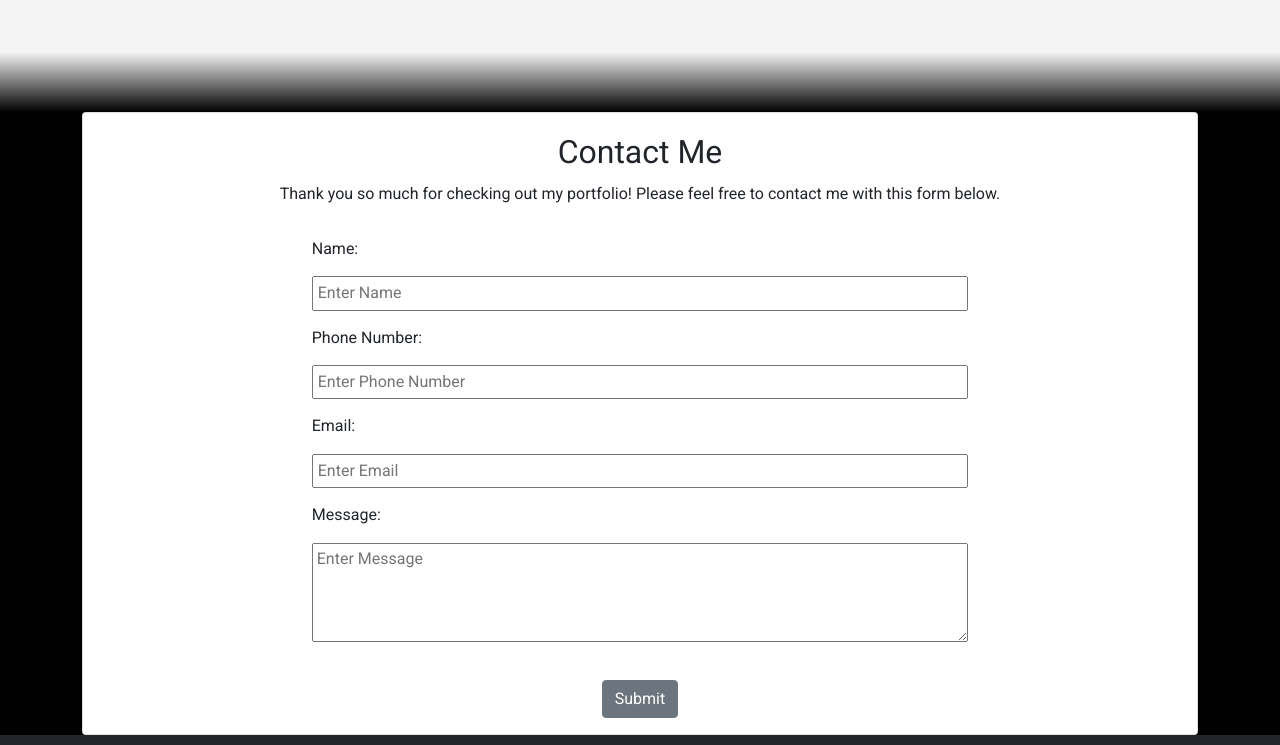
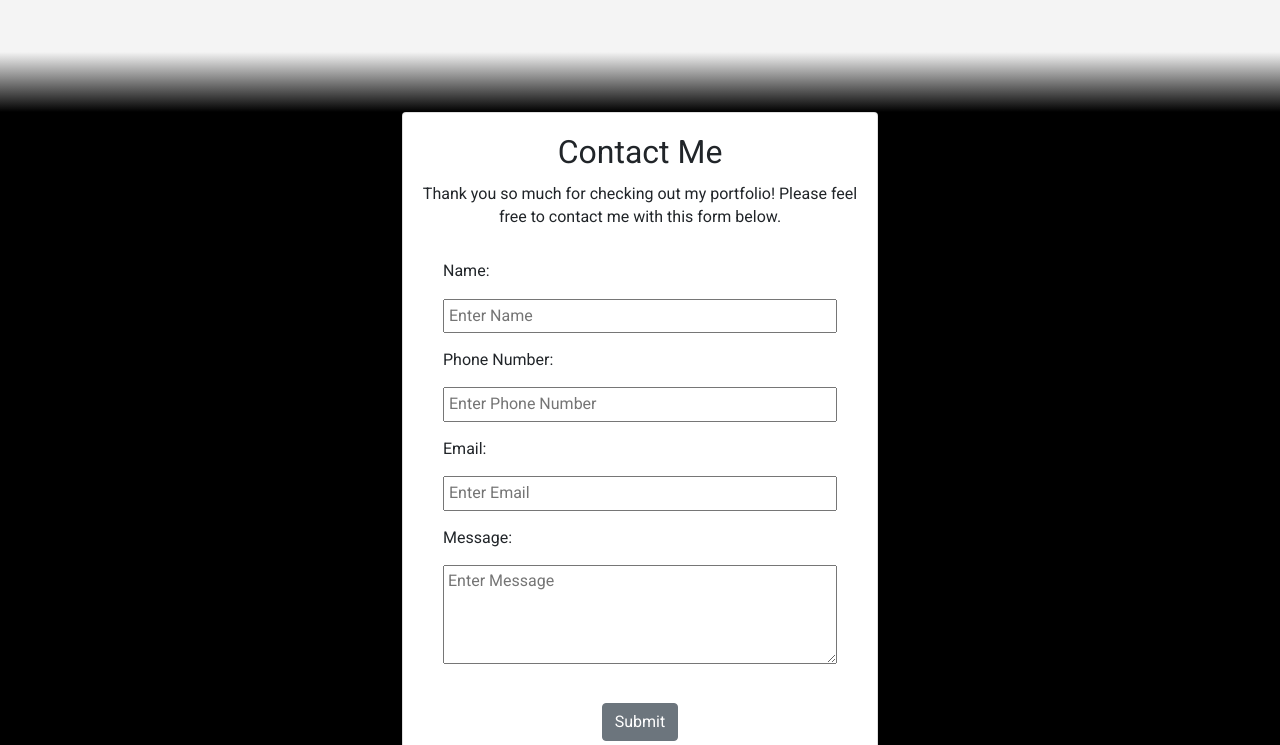
Before and after one commit to BN0b13/blakenoble, a website: page public/html/index.html in a window 1280 px wide. Shown: the part 3270-4015 px from the top of the page. Drawn offline with nearby package versions, Linux system fonts and the light colour scheme.

Commit message:
corrected contact form sizing

```diff
--- a/public/css/portfolio.css
+++ b/public/css/portfolio.css
@@ -28,6 +28,10 @@
 
   #createBtnDiv {
     height: 20px !important;
+  }
+
+  #contactContainer {
+    padding-top: .5rem !important;
   }
 
   #contact .contact-form input,
@@ -145,6 +149,12 @@ li, a {
   justify-content: center;
 }
 
+#contactContainer {
+  min-height: 80vh;
+  padding: auto;
+  max-width: 500px;
+}
+
 #contact .contact-form {
   margin: auto;
 }
--- a/public/html/index.html
+++ b/public/html/index.html
@@ -204,8 +204,8 @@
   <!-- Contact Section -->
   <section id="contact">
     <div id="aboutBuffer"></div>
-    <div class="container">
-      <div class="card">
+    <div id="contactContainer" class="container">
+      <div id="contactCard" class="card">
         <div class="contact-form p-2">
           <h2 class="m-heading m-2 p-1">Contact Me</h2>
           <p>Thank you so much for checking out my portfolio! Please feel free to contact me with this form below.</p>
```
